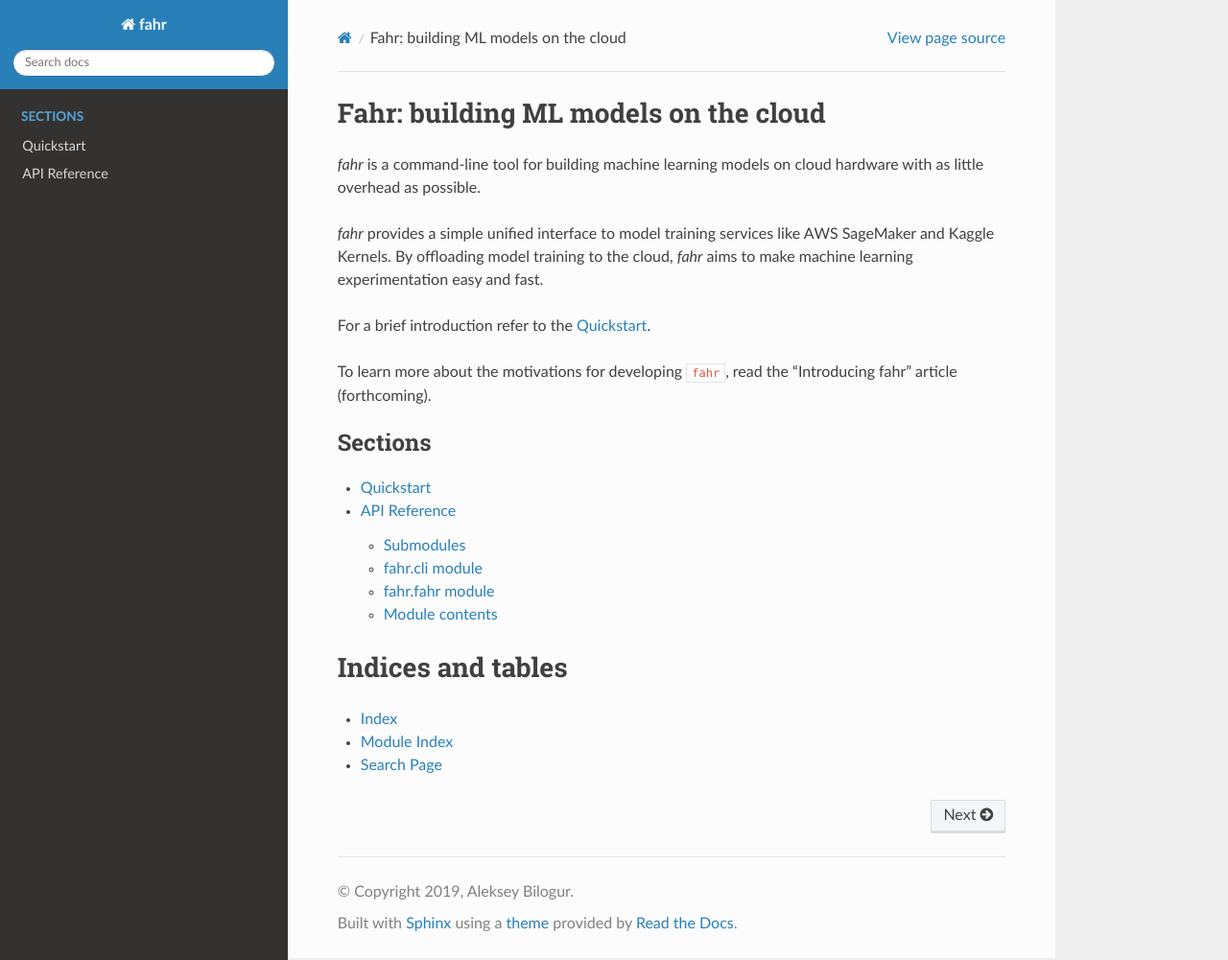
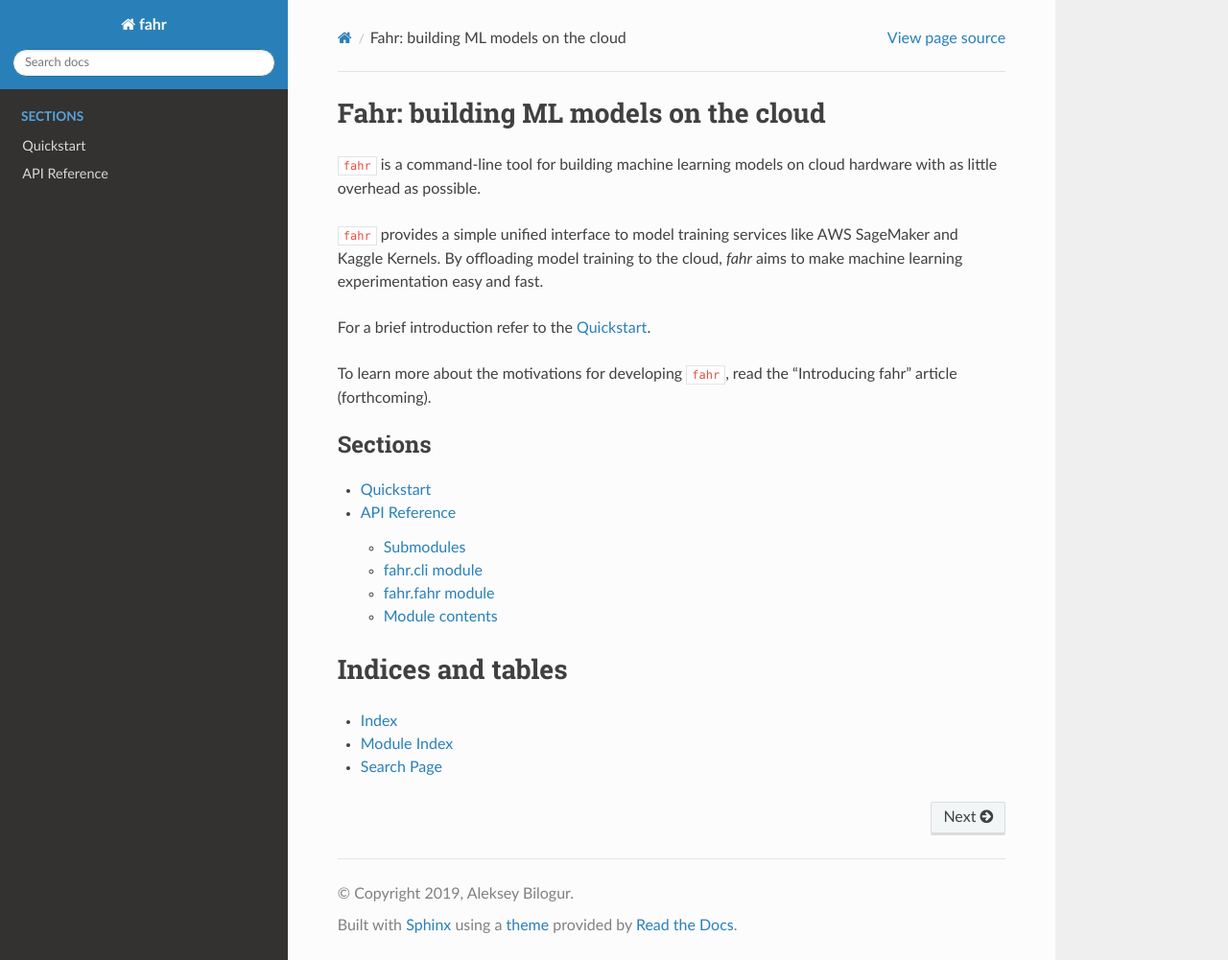
Before and after one commit to ResidentMario/fahr, a Sphinx documentation site: the page built from docs/index.rst, in a window 1280 px wide and 1001 px high. Shown: the whole window at 96% size. Built offline with Sphinx 7.4.7 and the Read the Docs theme 2.0.0, drawn with Linux system fonts in a browser that asks for light colours.

Commit message:
Properly quote the library name.

```diff
--- a/docs/index.rst
+++ b/docs/index.rst
@@ -6,10 +6,10 @@
 Fahr: building ML models on the cloud
 =====================================
 
-`fahr` is a command-line tool for building machine learning models on
+``fahr`` is a command-line tool for building machine learning models on
 cloud hardware with as little overhead as possible.
 
-`fahr` provides a simple unified interface to model training services like
+``fahr`` provides a simple unified interface to model training services like
 AWS SageMaker and Kaggle Kernels. By offloading model training to the cloud,
 `fahr` aims to make machine learning experimentation easy and fast.
 
```
